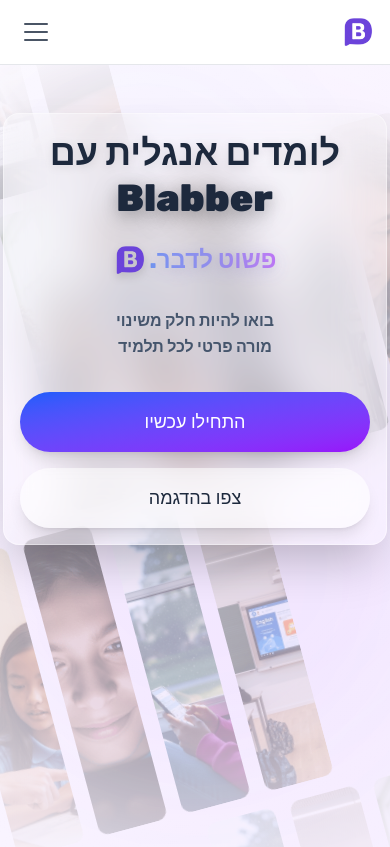
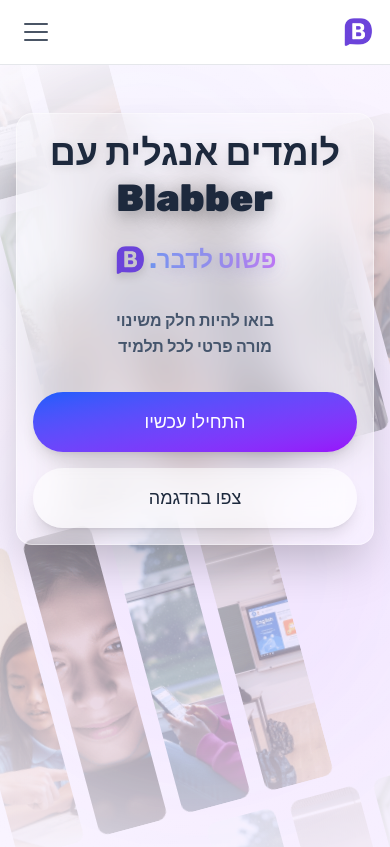
Before and after one commit to Blabber-AI/Blabber.site, a React (Vite) app: page /#/ in a window 390 px wide. Shown: the top 847 px of the page. Built offline with nearby package versions, Linux system fonts and the light colour scheme.

Commit message:
grid motion photos fix v2

```diff
--- a/src/components/HeroSection.tsx
+++ b/src/components/HeroSection.tsx
@@ -5,10 +5,24 @@
 import GridMotion from './GridMotion';
 import logo from '../assets/Blabber-logo.png';
 
-const gridItems = Array.from({ length: 28 }, (_, i) => {
-  const imagePath = `../assets/grid_photos/grid${(i % 12) + 1}.png`;
-  return new URL(imagePath, import.meta.url).href;
-});
+// Import all grid images directly
+import grid1 from '../assets/grid_photos/grid1.png';
+import grid2 from '../assets/grid_photos/grid2.png';
+import grid3 from '../assets/grid_photos/grid3.png';
+import grid4 from '../assets/grid_photos/grid4.png';
+import grid5 from '../assets/grid_photos/grid5.png';
+import grid6 from '../assets/grid_photos/grid6.png';
+import grid7 from '../assets/grid_photos/grid7.png';
+import grid8 from '../assets/grid_photos/grid8.png';
+import grid9 from '../assets/grid_photos/grid9.png';
+import grid10 from '../assets/grid_photos/grid10.png';
+import grid11 from '../assets/grid_photos/grid11.png';
+import grid12 from '../assets/grid_photos/grid12.png';
+
+const allGridImages = [grid1, grid2, grid3, grid4, grid5, grid6, grid7, grid8, grid9, grid10, grid11, grid12];
+
+// Create a longer array for the grid animation to ensure variety
+const gridItems = Array.from({ length: 28 }, (_, i) => allGridImages[i % allGridImages.length]);
 
 const HeroSection: React.FC = () => {
     const { t } = useLanguage();
@@ -18,7 +32,7 @@
   return (
         <section
             id="hero"
-            className="relative flex items-start sm:items-center justify-center bg-gradient-to-br from-purple-50 to-purple-100 overflow-hidden min-h-screen py-4"
+            className="relative flex items-start sm:items-center justify-center bg-gradient-to-br from-purple-50 to-purple-100 overflow-hidden min-h-screen py-4 px-4 sm:px-0"
         >
             {/* Background Animation */}
             <div className="absolute inset-0 z-0 opacity-40">
@@ -27,7 +41,7 @@
 
             {/* Glassmorphism Content Panel */}
             <div className="relative z-10 flex items-start sm:items-center justify-center w-full h-full min-h-screen pt-8 sm:pt-0">
-                <div className="bg-white/30 backdrop-blur-xl rounded-2xl sm:rounded-[3rem] border border-white/40 shadow-2xl p-4 sm:p-8 md:p-12 text-center w-full max-w-sm sm:max-w-3xl mx-auto">
+                <div className="bg-white/30 backdrop-blur-xl rounded-2xl sm:rounded-[3rem] border border-white/40 shadow-2xl p-4 sm:p-8 md:p-12 text-center w-full max-w-sm sm:max-w-3xl">
                     {/* Main Title */}
                     <h1
                         className="text-4xl sm:text-5xl md:text-6xl lg:text-7xl mb-6 text-slate-800 font-extrabold leading-tight"
```
